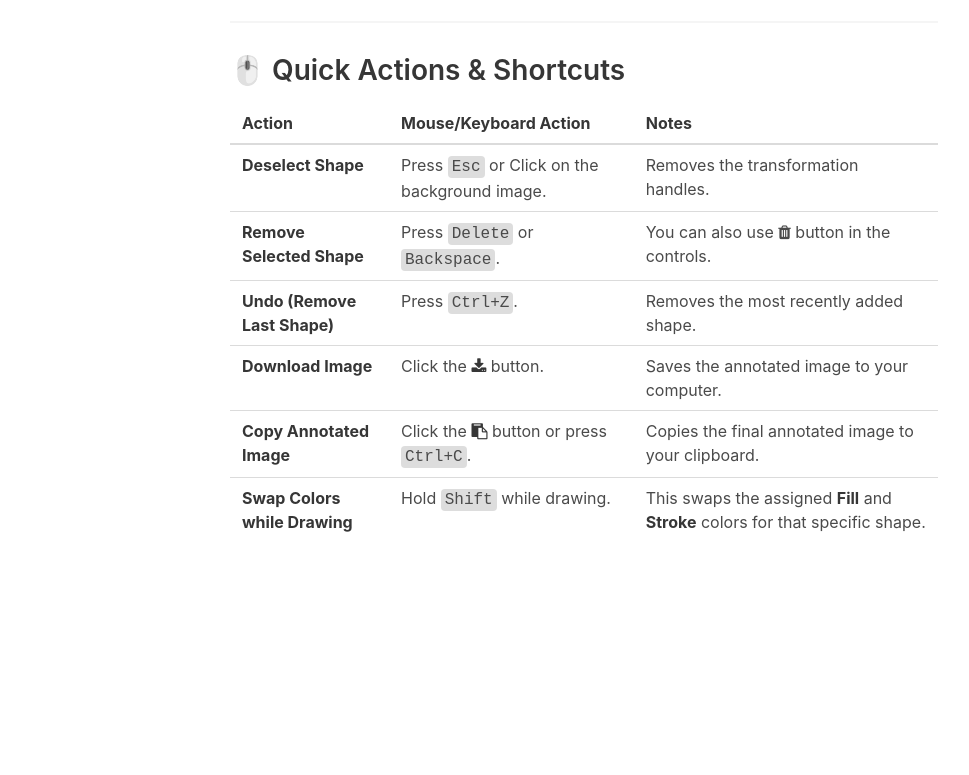
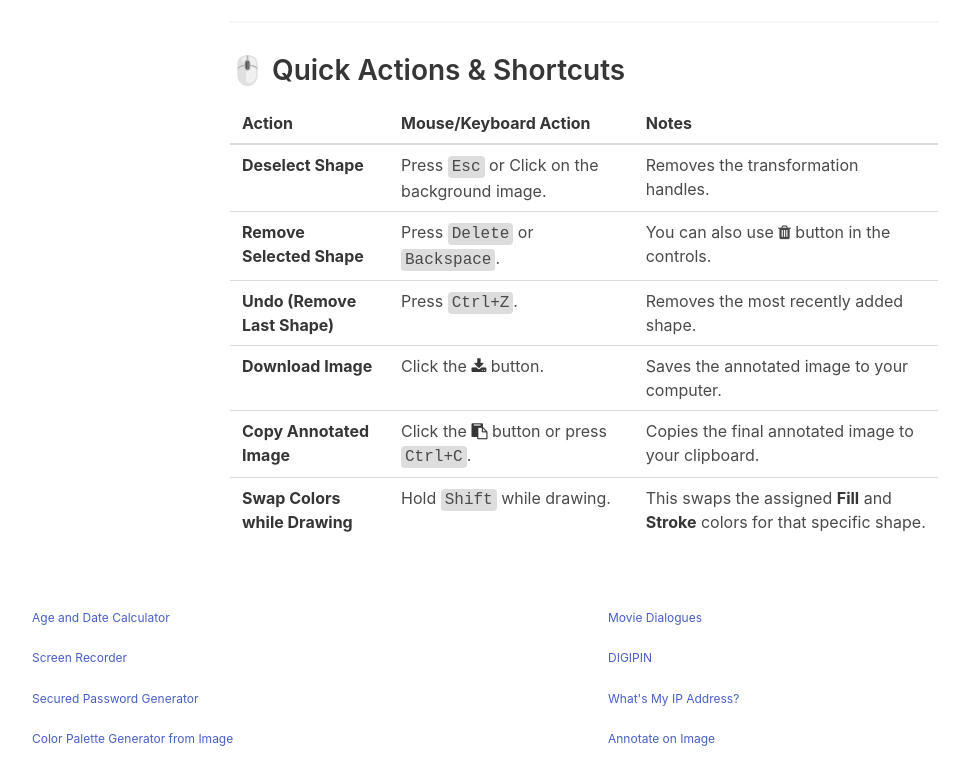
Before and after one commit to sumitkarn12/doodle, a plain HTML site: page index.html in a window 1280 px wide. Shown: the part 2193-2968 px from the top of the page, without its empty margins (56-1025 px from the left). Before the commit the page ends 2775 px from the top, so only its background shows below. Drawn offline with nearby package versions, Linux system fonts and the light colour scheme.

Commit message:
Footer links added

```diff
--- a/index.html
+++ b/index.html
@@ -257,6 +257,18 @@
 
 	</div>
 
+	<footer class="container">
+		<div class="links">
+			<a href="http://age-calculator.idkey.in/">Age and Date Calculator</a>
+			<a href="https://dialogue.idkey.in/">Movie Dialogues</a>
+			<a href="http://record.idkey.in/">Screen Recorder</a>
+			<a href="https://digipin.idkey.in/">DIGIPIN</a>
+			<a href="https://pass.idkey.in/">Secured Password Generator</a>
+			<a href="https://ip.idkey.in/">What's My IP Address?</a>
+			<a href="http://palette.idkey.in/">Color Palette Generator from Image</a>
+			<a href="http://doodle.idkey.in/">Annotate on Image</a>
+		</div>
+	</footer>
 
 	<script type="text/javascript" src="/script.js"></script>
 
--- a/styles.css
+++ b/styles.css
@@ -47,3 +47,26 @@
   padding: 2px 4px;
   border-radius: 4px;
 }
+
+/* Footer links */
+.links {
+  display: flex;
+  flex-wrap: wrap;
+  padding: 1rem 0;
+  position: relative;
+  width: 100%;
+}
+
+.links a {
+  padding: 0.7rem 1.5rem;
+  text-decoration: none;
+  font-size: 12px;
+  width: 100%;
+  flex-basis: 50%;
+  transition: all 0.5s ease;
+}
+
+.links a:hover {
+  background-color: #fff;
+  color: #000;
+}
```
